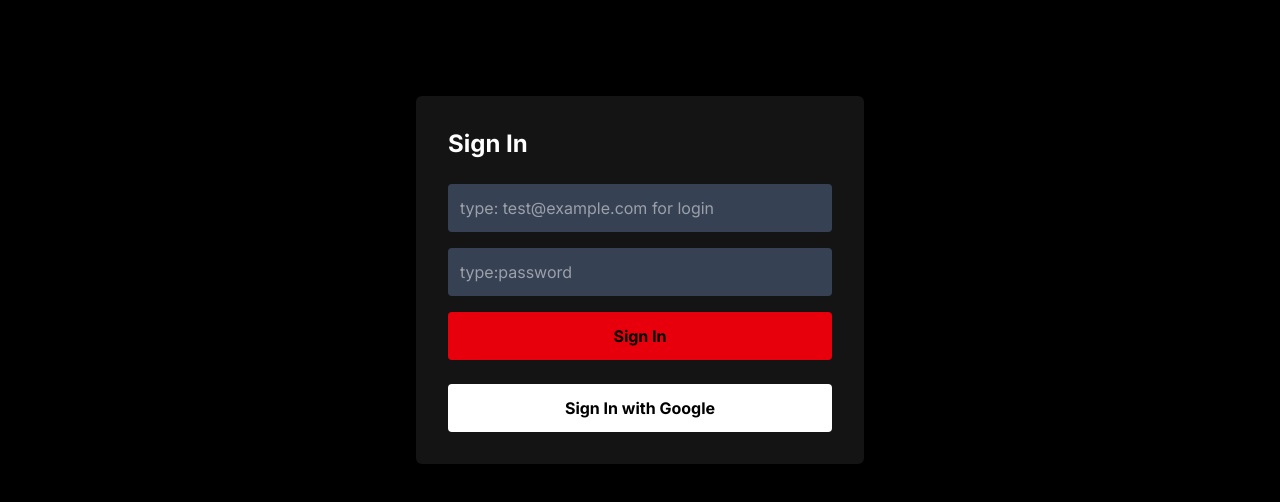
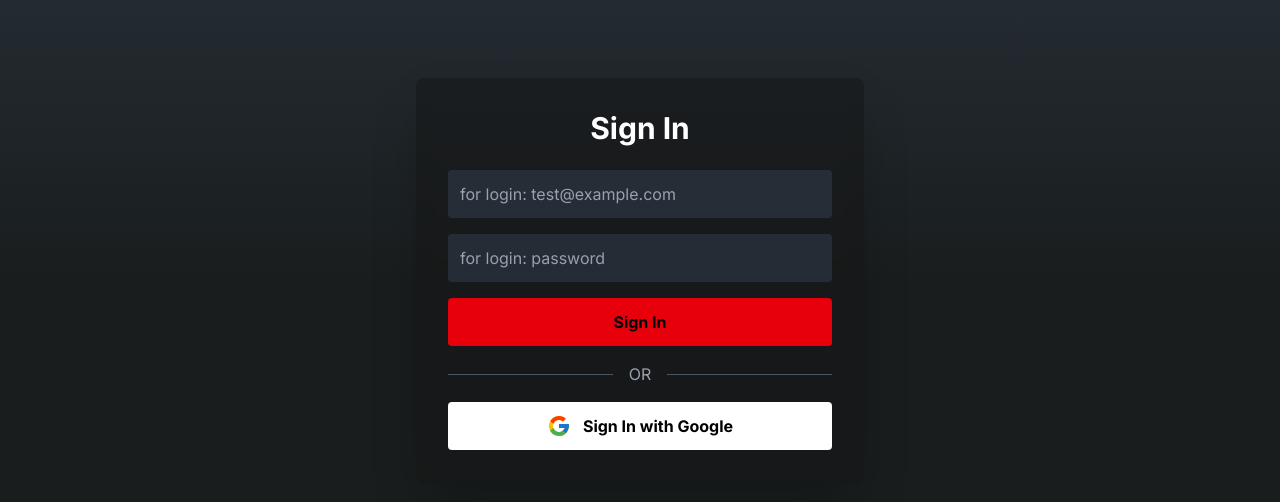
Before and after one commit to Abolfazl26s/netflix-clone, a Next.js app: page /signin in a window 1280 px wide. Shown: the part 120-622 px from the top of the page. Built offline with nearby package versions, Linux system fonts and the light colour scheme.

Commit message:
add animation on signin page

```diff
--- a/src/app/signin/page.tsx
+++ b/src/app/signin/page.tsx
@@ -1,9 +1,9 @@
-// src/app/signin/page.tsx
 "use client";
 
 import { useState } from "react";
 import { signIn } from "next-auth/react";
 import { useRouter } from "next/navigation";
+import ParticleBackground from "@/components/ParticleBackground";
 
 function SignInPage() {
   const [email, setEmail] = useState("");
@@ -32,9 +32,14 @@ function SignInPage() {
   };
 
   return (
-    <div className="flex h-screen items-center justify-center bg-black">
-      <div className="w-full max-w-md rounded-md bg-[#141414] p-8">
-        <h1 className="mb-6 text-2xl font-bold text-white">Sign In</h1>
+    <div className="relative h-screen w-screen overflow-hidden">
+      <ParticleBackground />
+
+      <div className="relative z-10 flex h-full items-center justify-center p-4">
+        <div className="w-full max-w-md rounded-lg bg-[#141414]/50 p-8 shadow-2xl backdrop-blur-sm">
+          <h1 className="mb-6 text-center text-3xl font-bold text-white">
+            Sign In
+          </h1>
           {error && <p className="mb-4 text-center text-red-500">{error}</p>}
           <form
             onSubmit={handleCredentialsSignIn}
@@ -44,25 +49,57 @@ function SignInPage() {
               type="email"
               value={email}
               onChange={(e) => setEmail(e.target.value)}
-            placeholder="type: test@example.com for login"
-            className="rounded bg-gray-700 p-3 text-white"
+              placeholder="for login: test@example.com"
+              className="rounded border-none bg-gray-700/50 p-3 text-white placeholder-gray-400 focus:ring-2 focus:ring-red-500"
             />
             <input
               type="password"
               value={password}
               onChange={(e) => setPassword(e.target.value)}
-            placeholder="type:password"
-            className="rounded bg-gray-700 p-3 text-white"
+              placeholder="for login: password"
+              className="rounded border-none bg-gray-700/50 p-3 text-white placeholder-gray-400 focus:ring-2 focus:ring-red-500"
             />
-          <button type="submit" className="rounded bg-red-600 p-3 font-bold">
+            <button
+              type="submit"
+              className="rounded bg-red-600 p-3 font-bold transition hover:bg-red-700"
+            >
               Sign In
             </button>
           </form>
-        <div className="mt-6">
+
+          <div className="my-4 flex items-center">
+            <hr className="flex-grow border-gray-600" />
+            <span className="mx-4 text-gray-400">OR</span>
+            <hr className="flex-grow border-gray-600" />
+          </div>
+
           <button
+            disabled={true}
             onClick={handleGoogleSignIn}
-            className="w-full rounded bg-white p-3 font-bold text-black"
+            className=" flex w-full items-center justify-center gap-x-3 rounded bg-white p-3 font-bold text-black transition hover:bg-gray-200"
           >
+            <svg
+              className="h-6 w-6"
+              xmlns="http://www.w3.org/2000/svg"
+              viewBox="0 0 48 48"
+            >
+              <path
+                fill="#FFC107"
+                d="M43.611,20.083H42V20H24v8h11.303c-1.649,4.657-6.08,8-11.303,8c-6.627,0-12-5.373-12-12c0-6.627,5.373-12,12-12c3.059,0,5.842,1.154,7.961,3.039l5.657-5.657C34.046,6.053,29.268,4,24,4C12.955,4,4,12.955,4,24c0,11.045,8.955,20,20,20c11.045,0,20-8.955,20-20C44,22.659,43.862,21.35,43.611,20.083z"
+              ></path>
+              <path
+                fill="#FF3D00"
+                d="M6.306,14.691l6.571,4.819C14.655,15.108,18.961,12,24,12c3.059,0,5.842,1.154,7.961,3.039l5.657-5.657C34.046,6.053,29.268,4,24,4C16.318,4,9.656,8.337,6.306,14.691z"
+              ></path>
+              <path
+                fill="#4CAF50"
+                d="M24,44c5.166,0,9.86-1.977,13.409-5.192l-6.19-5.238C29.211,35.091,26.715,36,24,36c-5.202,0-9.619-3.317-11.283-7.946l-6.522,5.025C9.505,39.556,16.227,44,24,44z"
+              ></path>
+              <path
+                fill="#1976D2"
+                d="M43.611,20.083H42V20H24v8h11.303c-0.792,2.237-2.231,4.166-4.087,5.574l6.19,5.238C39.971,36.213,44,30.608,44,24C44,22.659,43.862,21.35,43.611,20.083z"
+              ></path>
+            </svg>
             Sign In with Google
           </button>
         </div>
--- /dev/null
+++ b/src/components/ParticleBackground.tsx
@@ -0,0 +1,245 @@
+"use client";
+
+import { useEffect, useRef } from "react";
+
+// تعریف انواع داده برای کتابخانه‌های خارجی تا TypeScript خطا ندهد
+declare global {
+  interface Window {
+    createjs: any;
+    TweenMax: any;
+    Cubic: any;
+  }
+}
+
+// تابع کمکی برای بارگذاری اسکریپت به صورت Promise
+const loadScript = (src: string): Promise<void> => {
+  return new Promise((resolve, reject) => {
+    if (document.querySelector(`script[src="${src}"]`)) {
+      return resolve();
+    }
+    const script = document.createElement("script");
+    script.src = src;
+    script.async = true;
+    script.onload = () => resolve();
+    script.onerror = () => reject(new Error(`Failed to load script: ${src}`));
+    document.body.appendChild(script);
+  });
+};
+
+function ParticleBackground() {
+  const canvasRef = useRef<HTMLCanvasElement>(null);
+  const isInitialized = useRef(false); // برای جلوگیری از اجرای دوباره در Strict Mode
+
+  useEffect(() => {
+    if (isInitialized.current || !canvasRef.current) return;
+    isInitialized.current = true;
+
+    let cleanupFunction: (() => void) | null = null;
+
+    const initialize = async () => {
+      try {
+        await loadScript("https://code.createjs.com/1.0.0/createjs.min.js");
+        await loadScript(
+          "https://cdnjs.cloudflare.com/ajax/libs/gsap/1.18.0/TweenMax.min.js"
+        );
+      } catch (error) {
+        console.error("Failed to load animation scripts:", error);
+        return;
+      }
+
+      const canvas = canvasRef.current;
+      if (
+        !canvas ||
+        typeof window.createjs === "undefined" ||
+        typeof window.TweenMax === "undefined"
+      ) {
+        return;
+      }
+
+      const range = (min: number, max: number) =>
+        min + (max - min) * Math.random();
+      const weightedRange = (
+        to: number,
+        from: number,
+        decimalPlaces: number,
+        weightedRange: [number, number],
+        weightStrength: number
+      ) => {
+        let ret;
+        if (Math.random() <= weightStrength) {
+          ret =
+            Math.random() * (weightedRange[1] - weightedRange[0]) +
+            weightedRange[0];
+        } else {
+          ret = Math.random() * (to - from) + from;
+        }
+        return parseFloat(ret.toFixed(decimalPlaces));
+      };
+
+      const stage = new window.createjs.Stage(canvas);
+      stage.compositeOperation = "lighter";
+
+      let totalWidth = (canvas.width = canvas.offsetWidth);
+      let totalHeight = (canvas.height = canvas.offsetHeight);
+
+      const particleSettings = [
+        {
+          num: 300,
+          ballwidth: 3,
+          alphamax: 0.4,
+          areaHeight: 0.5,
+          color: "#0cdbf3",
+          fill: false,
+        },
+        {
+          num: 100,
+          ballwidth: 8,
+          alphamax: 0.3,
+          areaHeight: 1,
+          color: "#6fd2f3",
+          fill: true,
+        },
+        {
+          num: 10,
+          ballwidth: 30,
+          alphamax: 0.2,
+          areaHeight: 1,
+          color: "#93e9f3",
+          fill: true,
+        },
+      ];
+
+      const animateBall = (ball: any) => {
+        const scale = range(0.3, 1);
+        const xpos = range(
+          ball.initX - ball.distance,
+          ball.initX + ball.distance
+        );
+        const ypos = range(
+          ball.initY - ball.distance,
+          ball.initY + ball.distance
+        );
+
+        window.TweenMax.to(ball, ball.speed, {
+          scaleX: scale,
+          scaleY: scale,
+          x: xpos,
+          y: ypos,
+          onComplete: animateBall,
+          onCompleteParams: [ball],
+          ease: window.Cubic.easeInOut,
+        });
+        window.TweenMax.to(ball, ball.speed / 2, {
+          alpha: range(0.1, ball.alphaMax),
+          onComplete: fadeout,
+          onCompleteParams: [ball],
+        });
+      };
+      const fadeout = (ball: any) => {
+        ball.speed = range(2, 10);
+        window.TweenMax.to(ball, ball.speed / 2, { alpha: 0 });
+      };
+
+      particleSettings.forEach((ball) => {
+        for (let s = 0; s < ball.num; s++) {
+          const circle = new window.createjs.Shape();
+          if (ball.fill) {
+            circle.graphics
+              .beginFill(ball.color)
+              .drawCircle(0, 0, ball.ballwidth);
+            const blurFilter = new window.createjs.BlurFilter(
+              ball.ballwidth / 2,
+              ball.ballwidth / 2,
+              1
+            );
+            circle.filters = [blurFilter];
+            const bounds = blurFilter.getBounds();
+            circle.cache(
+              -50 + bounds.x,
+              -50 + bounds.y,
+              100 + bounds.width,
+              100 + bounds.height
+            );
+          } else {
+            circle.graphics
+              .beginStroke(ball.color)
+              .setStrokeStyle(1)
+              .drawCircle(0, 0, ball.ballwidth);
+          }
+
+          circle.alpha = range(0, 0.1);
+          (circle as any).alphaMax = ball.alphamax;
+          (circle as any).distance = ball.ballwidth * 2;
+          (circle as any).speed = range(2, 10);
+          (circle as any).initY = weightedRange(
+            totalHeight,
+            0,
+            1,
+            [
+              (totalHeight * (2 - ball.areaHeight / 2)) / 4,
+              (totalHeight * (2 + ball.areaHeight / 2)) / 4,
+            ],
+            0.8
+          );
+          (circle as any).initX = weightedRange(
+            totalWidth,
+            0,
+            1,
+            [totalWidth / 4, (totalWidth * 3) / 4],
+            0.6
+          );
+          circle.y = (circle as any).initY;
+          circle.x = (circle as any).initX;
+
+          stage.addChild(circle);
+          animateBall(circle);
+        }
+      });
+
+      const ticker = (event: object) => stage.update(event);
+      window.createjs.Ticker.addEventListener("tick", ticker);
+
+      const onResize = () => {
+        if (!canvas) return;
+        totalWidth = canvas.width = canvas.offsetWidth;
+        totalHeight = canvas.height = canvas.offsetHeight;
+      };
+      window.addEventListener("resize", onResize);
+
+      cleanupFunction = () => {
+        window.removeEventListener("resize", onResize);
+        window.createjs.Ticker.removeEventListener("tick", ticker);
+        stage.removeAllChildren();
+      };
+    };
+
+    initialize();
+
+    return () => {
+      if (cleanupFunction) {
+        cleanupFunction();
+      }
+    };
+  }, []);
+
+  return (
+    <>
+      <canvas
+        ref={canvasRef}
+        id="projector"
+        className="absolute top-0 left-0 h-full w-full"
+      />
+      {/* ++ استایل پس‌زمینه تیره و گرادینت به اینجا اضافه شد ++ */}
+      <style jsx global>{`
+        body {
+          background: #191d1e;
+          background: linear-gradient(0deg, #191d1e 50%, #283139 100%);
+          background-attachment: fixed;
+          overflow: hidden;
+        }
+      `}</style>
+    </>
+  );
+}
+
+export default ParticleBackground;
```
Lines whose indentation alone changed are shown as unchanged.
